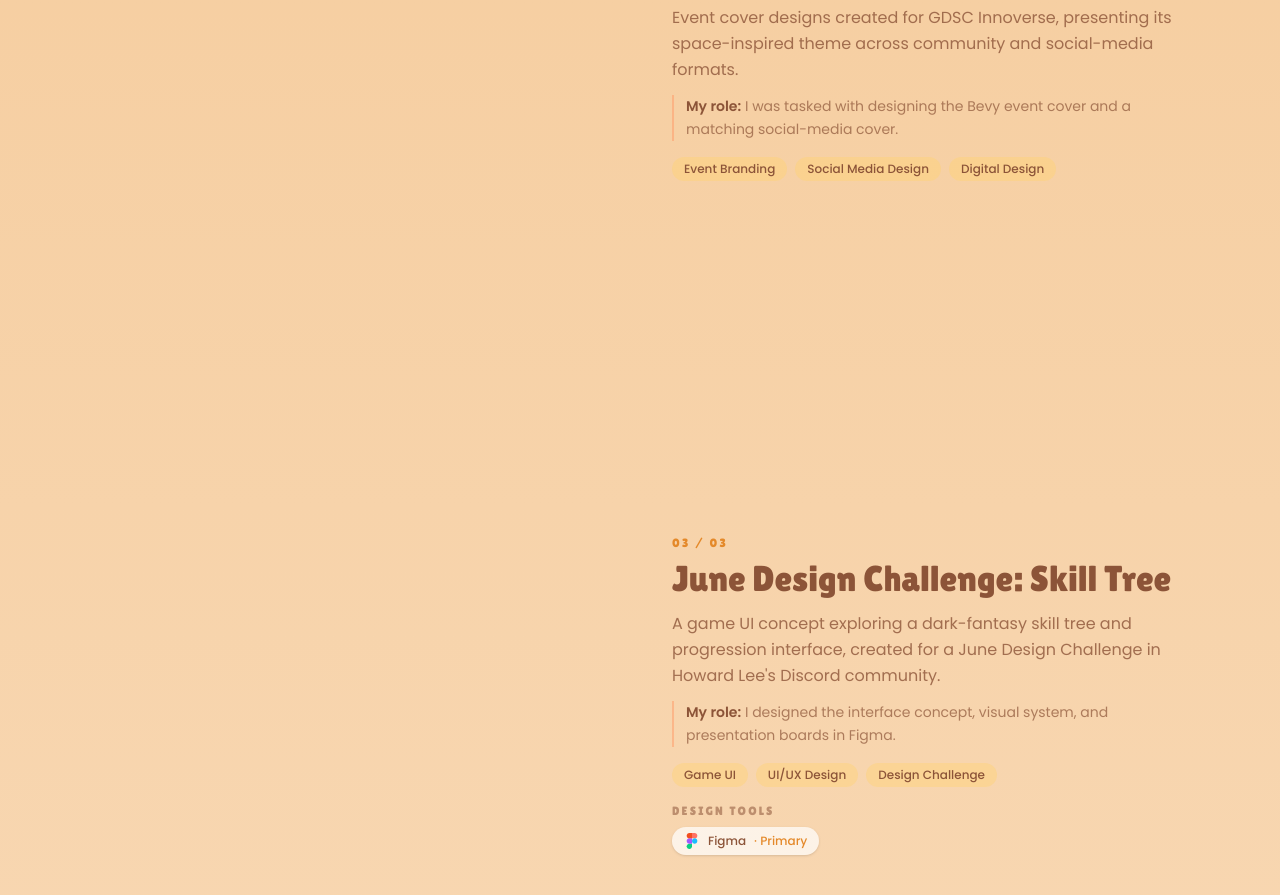
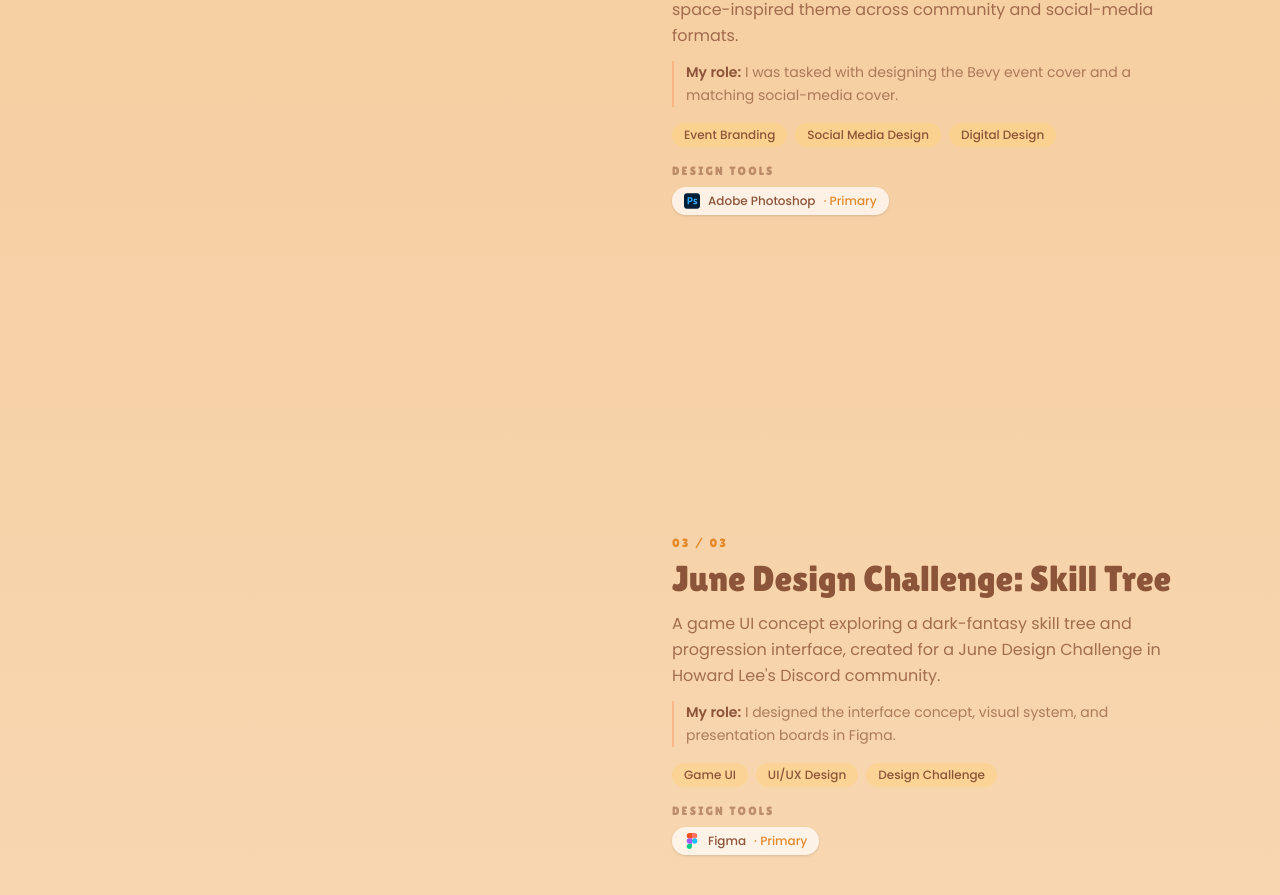
Before and after one commit to ezykl/Portfolio, a React (Vite) app: page / in a window 1280 px wide. Shown: the part 1976-2871 px from the top of the page. Built offline with nearby package versions, Linux system fonts and the light colour scheme.

Commit message:
Add Photoshop to Innoverse tools

```diff
--- a/src/components/sections/ProjectsSection.tsx
+++ b/src/components/sections/ProjectsSection.tsx
@@ -91,6 +91,7 @@ const PROJECTS: Project[] = [
       "/assets/gdsc-innoverse/1.png",
       "/assets/gdsc-innoverse/2.png",
     ],
+    tools: [{ label: "Adobe Photoshop", icon: "photoshop", usage: "Primary" }],
   },
   {
     title: "June Design Challenge: Skill Tree",
```
